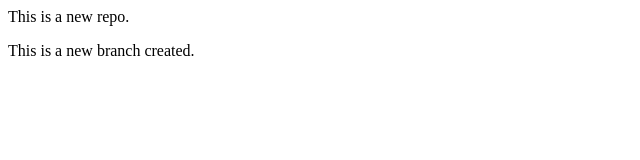
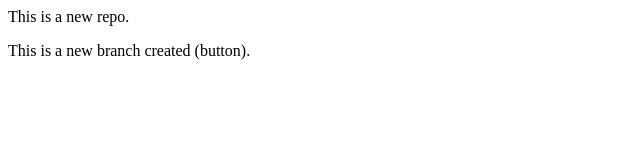
Before and after one commit to ShreyaVishwakarma10/localRepo, a plain HTML site: page index.html in a window 1280 px wide. Shown: the full height of the page, 0-640 px from the left. Drawn offline with Linux system fonts and the light colour scheme.

```diff
--- a/index.html
+++ b/index.html
@@ -1,2 +1,2 @@
 <p>This is a new repo.</p>
-<p>This is a new branch created.</p>
+<p>This is a new branch created (button).</p>
```
